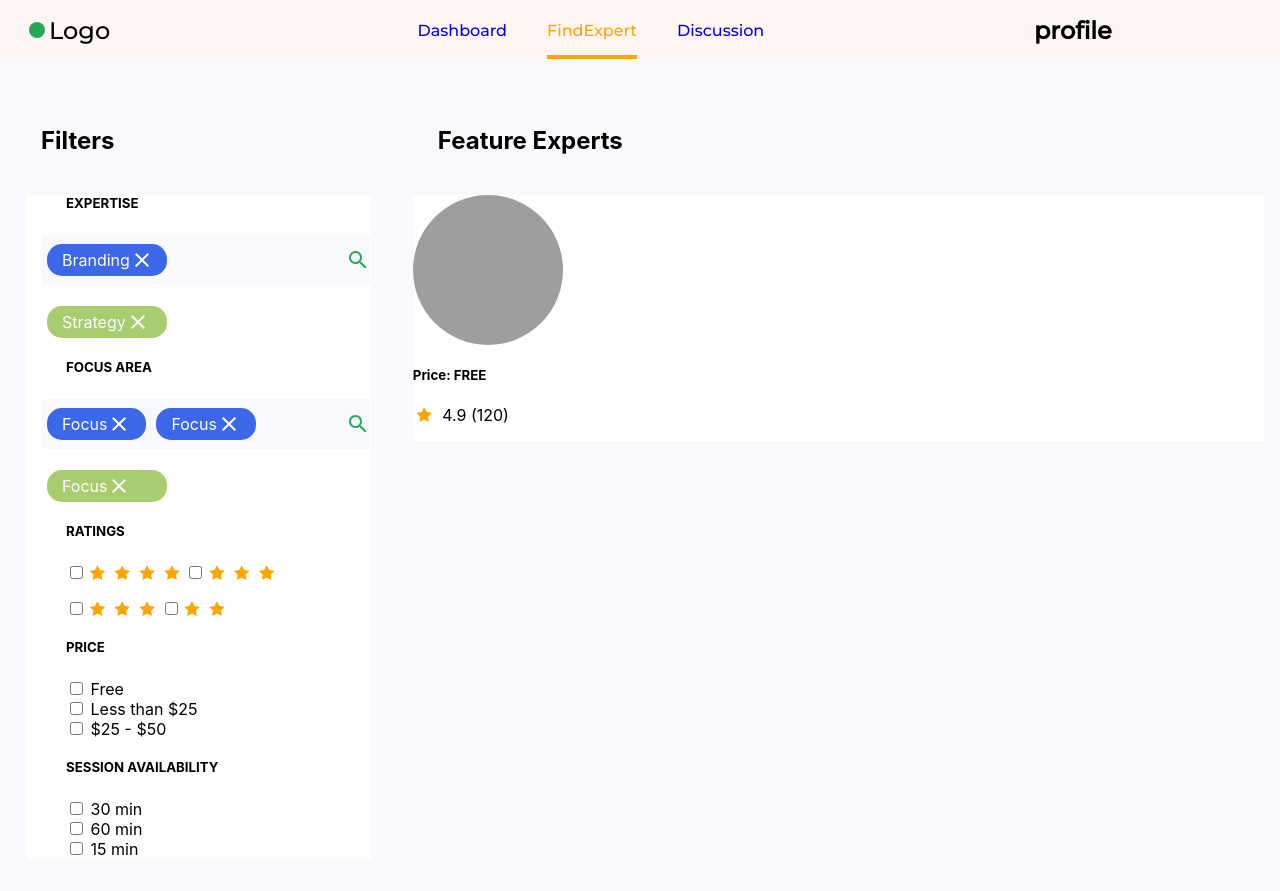
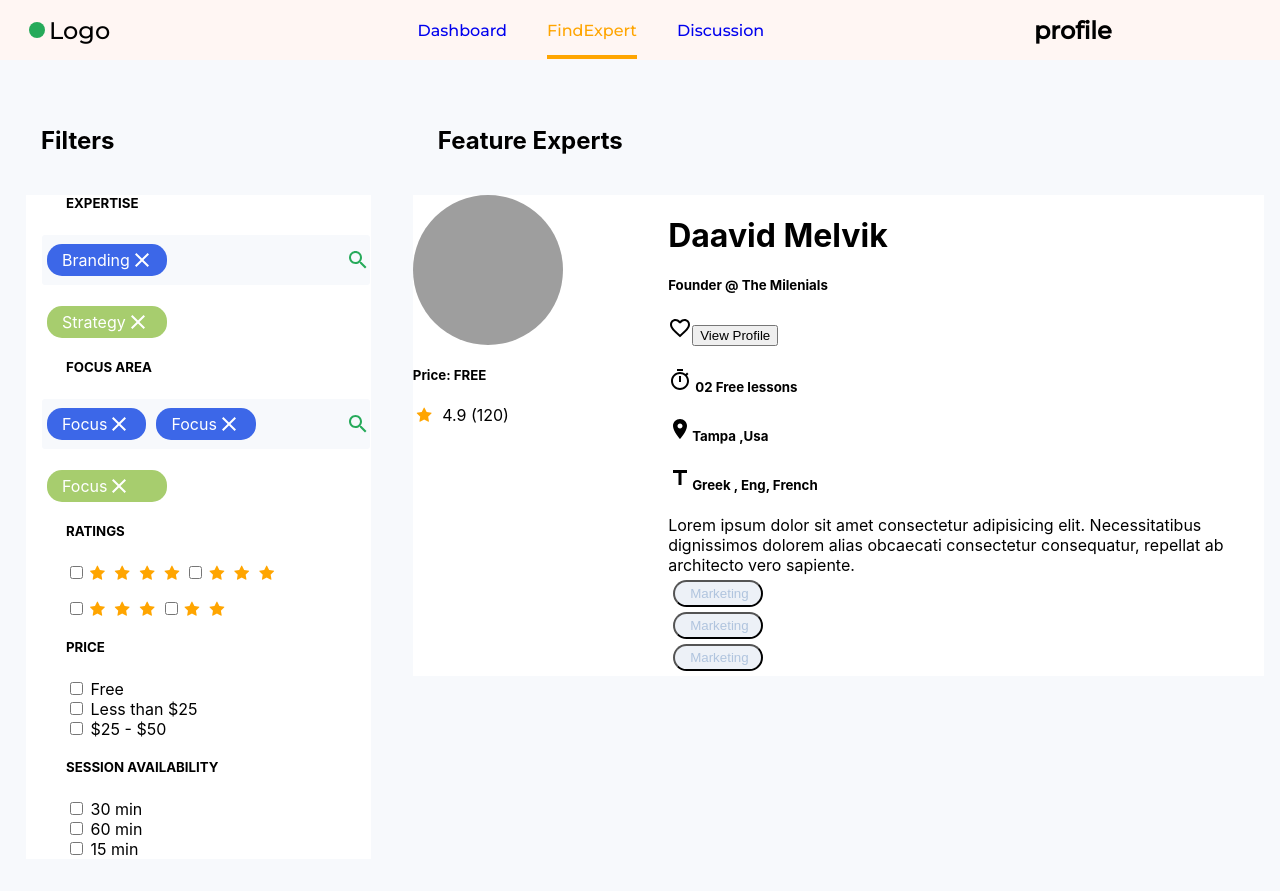
Before and after one commit to Bhaskar-maity/Mentoring-website-frond-end, a React (Create React App) app: page /findexpert in a window 1280 px wide. Built offline with nearby package versions, Linux system fonts and the light colour scheme; grey boxes are pictures that could not be loaded.

Commit message:
expert component add

```diff
--- a/src/Components/ExpertComponenet.css
+++ b/src/Components/ExpertComponenet.css
@@ -22,3 +22,15 @@
 .second {
    width: 70%;
 }
+
+.button {
+   display: flex;
+   align-items: center;
+   background-color: #edf1f7;
+   color: lightsteelblue;
+   border-radius: 15px;
+   padding: 4px 15px;
+   margin: 5px;
+   max-width: 90px;
+   max-height: 30px;
+}
--- a/src/Components/ExpertComponenet.js
+++ b/src/Components/ExpertComponenet.js
@@ -1,7 +1,10 @@
 import { Avatar } from "@material-ui/core";
 import React from "react";
 import "./ExpertComponenet.css";
-
+import FavoriteBorderIcon from "@material-ui/icons/FavoriteBorder";
+import TimerIcon from "@material-ui/icons/Timer";
+import LocationOnIcon from "@material-ui/icons/LocationOn";
+import TitleIcon from "@material-ui/icons/Title";
 export default function ExpertComponenet() {
    return (
       <div className="wrapExpert">
@@ -22,7 +25,41 @@ export default function ExpertComponenet() {
                </p>
             </div>
 
-            <div className="second"></div>
+            <div className="second">
+               <div className="heading">
+                  <div className="name">
+                     <h1>Daavid Melvik</h1>
+                     <h5> Founder @ The Milenials</h5>
+                  </div>
+                  <div className="view-profile">
+                     <FavoriteBorderIcon />
+                     <button>View Profile</button>
+                  </div>
+               </div>
+               <div className="offer">
+                  <h5>
+                     <TimerIcon /> 02 Free lessons
+                  </h5>
+                  <h5>
+                     <LocationOnIcon />
+                     Tampa ,Usa
+                  </h5>
+                  <h5>
+                     <TitleIcon />
+                     Greek , Eng, French
+                  </h5>
+               </div>
+               <div className="para">
+                  Lorem ipsum dolor sit amet consectetur adipisicing elit.
+                  Necessitatibus dignissimos dolorem alias obcaecati consectetur
+                  consequatur, repellat ab architecto vero sapiente.
+               </div>
+               <div className="specification">
+                  <button className="button">Marketing</button>
+                  <button className="button">Marketing</button>
+                  <button className="button">Marketing</button>
+               </div>
+            </div>
          </div>
       </div>
    );
```
